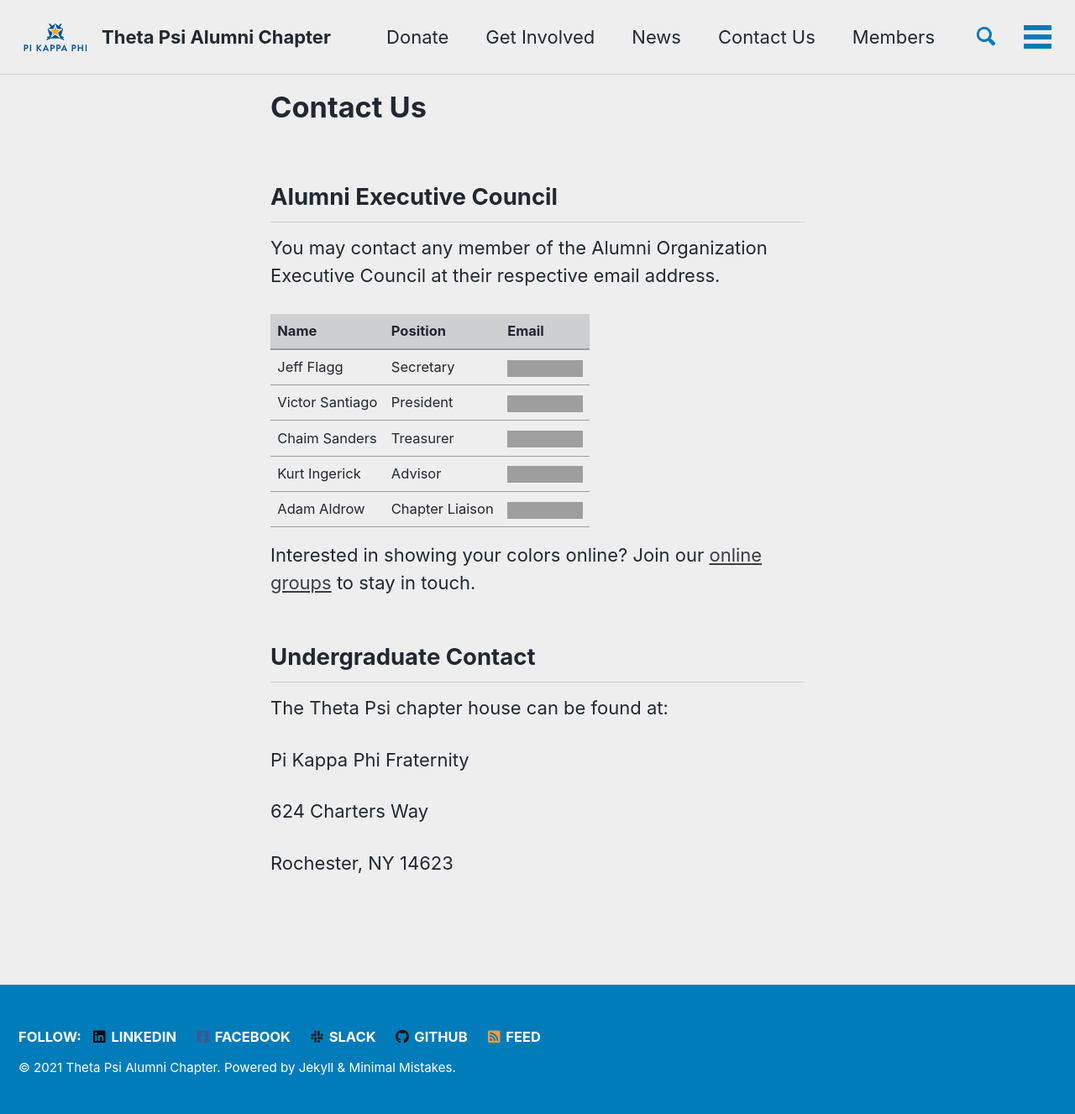
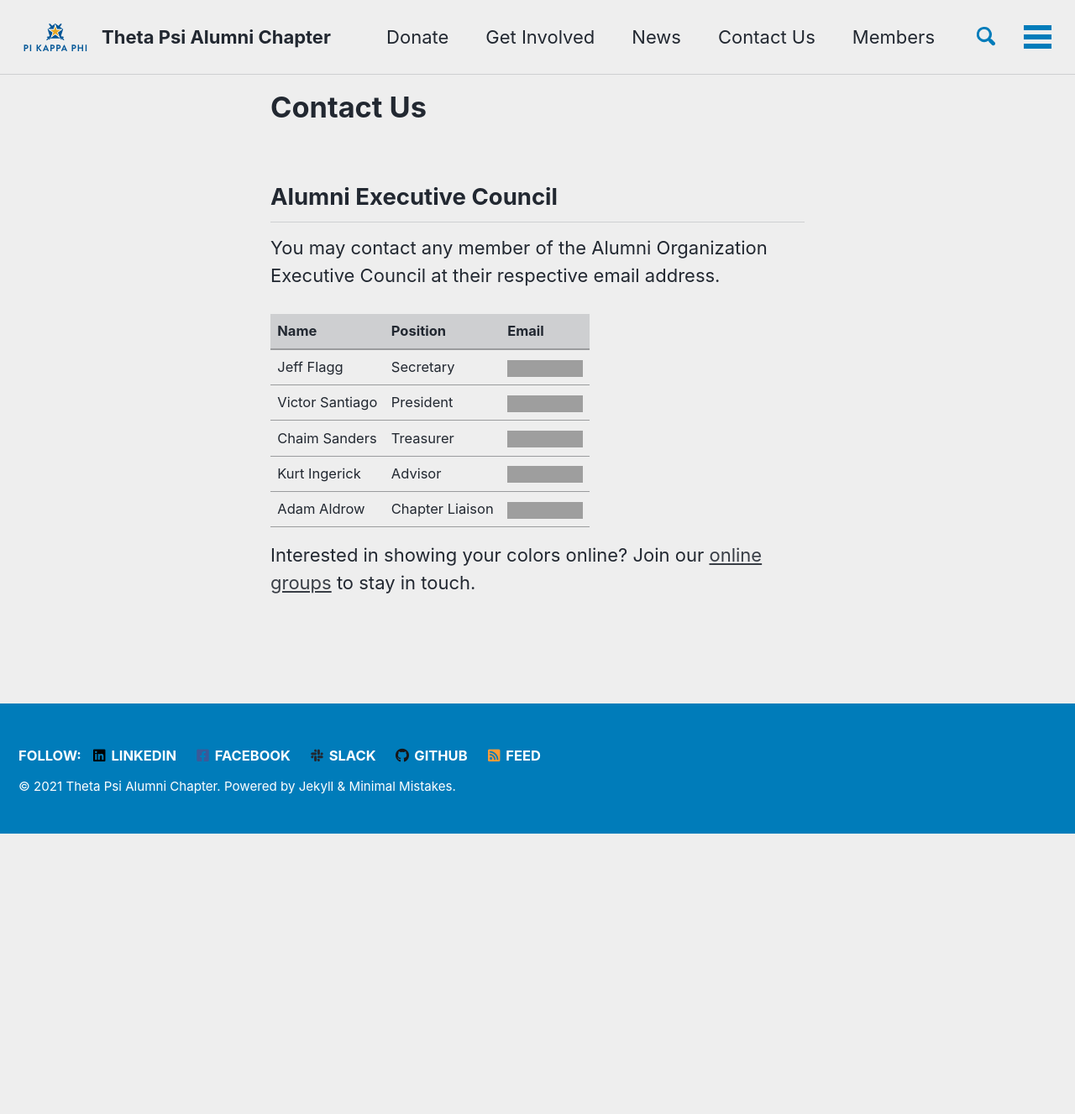
Before and after one commit to pkp-theta-psi-alumni/thetapsi.org, a Jekyll site: the page built from _pages/contact.md, in a window 1280 px wide. Shown: the whole page at 84% size. Built offline with Jekyll 4.4.1, drawn with Linux system fonts in a browser that asks for light colours; cached includes are drawn as plain includes; nearby versions of some CDN libraries; after the commit the page ends 993 px from its top, so only the background shows below that; grey boxes are pictures that could not be loaded.

Commit message:
Update contact.md

```diff
--- a/_pages/contact.md
+++ b/_pages/contact.md
@@ -20,13 +20,3 @@ at their respective email address.
 Interested in showing your colors online?
 Join our [online groups](../get-involved/#online)
 to stay in touch.
-
-## Undergraduate Contact
-
-The Theta Psi chapter house can be found at:
-
-Pi Kappa Phi Fraternity
-
-624 Charters Way
-
-Rochester, NY 14623
```
